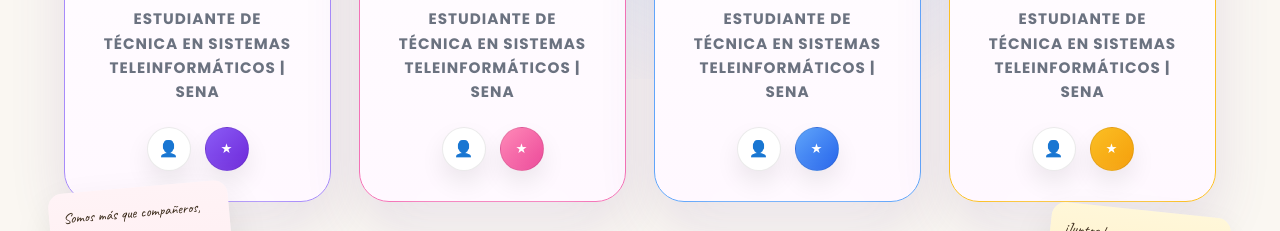
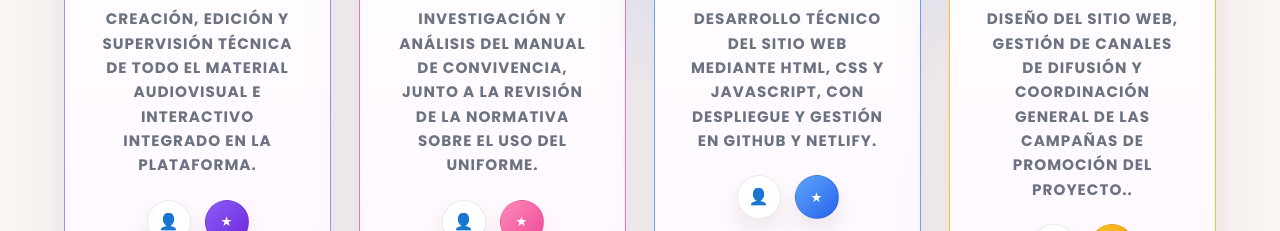
Before and after one commit to alexandraqua3/proyecto-imagen-personal, a plain HTML site: page sobre-nosotros.html in a window 1280 px wide. Shown: the part 721-952 px from the top of the page. Drawn offline with Linux system fonts and the light colour scheme.

Commit message:
Actualiza descripciones del equipo

```diff
--- a/sobre-nosotros.html
+++ b/sobre-nosotros.html
@@ -94,7 +94,7 @@
             <div class="badge" style="background:linear-gradient(135deg,var(--card1-icon),#6d28d9)">♥</div>
             <div class="portrait"><img src="assets/images/Adriana Morales.jpeg" alt="Adriana Morales"></div>
             <div class="name" style="color:var(--card1-icon)">Adriana Morales</div>
-            <div class="subtitle">ESTUDIANTE DE TÉCNICA EN SISTEMAS TELEINFORMÁTICOS | SENA</div>
+            <div class="subtitle">Creación, edición y supervisión técnica de todo el material audiovisual e interactivo integrado en la plataforma.</div>
             <div class="actions"><a href="https://www.instagram.com/_valennn29?igsh=MWdraXpzaTV1cjNpcA==" target="_blank" rel="noopener noreferrer" class="btn-circle" aria-label="Perfil de Instagram de Adriana Morales">👤</a><button class="btn-circle primary">★</button></div>
           </article>
 
@@ -103,7 +103,7 @@
             <div class="badge" style="background:linear-gradient(135deg,var(--card2-icon),#db2777)">★</div>
             <div class="portrait"><img src="assets/images/Valery Sierra.jpeg" alt="Valery Sierra"></div>
             <div class="name" style="color:var(--card2-icon)">Valery Sierra</div>
-            <div class="subtitle">ESTUDIANTE DE TÉCNICA EN SISTEMAS TELEINFORMÁTICOS | SENA</div>
+            <div class="subtitle">Investigación y análisis del manual de convivencia, junto a la revisión de la normativa sobre el uso del uniforme.</div>
             <div class="actions"><a href="https://www.instagram.com/valery_sierra02?igsh=bzVkZmxwZzg1YTho" target="_blank" rel="noopener noreferrer" class="btn-circle" aria-label="Perfil de Instagram de Valery Sierra">👤</a><button class="btn-circle" style="background:linear-gradient(135deg,#ff8ab8,#ec4899);color:#fff">★</button></div>
           </article>
 
@@ -112,7 +112,7 @@
             <div class="badge" style="background:linear-gradient(135deg,var(--card3-icon),#2563eb)">👍</div>
             <div class="portrait"><img src="assets/images/Daniel Castro.jpeg" alt="Daniel Castro"></div>
             <div class="name" style="color:var(--card3-icon)">Daniel Castro</div>
-            <div class="subtitle">ESTUDIANTE DE TÉCNICA EN SISTEMAS TELEINFORMÁTICOS | SENA</div>
+            <div class="subtitle">Desarrollo técnico del sitio web mediante HTML, CSS y JavaScript, con despliegue y gestión en GitHub y Netlify.</div>
             <div class="actions"><a href="https://www.instagram.com/danfecastro09?igsh=OGMyY251ZmN1amV5" target="_blank" rel="noopener noreferrer" class="btn-circle" aria-label="Perfil de Instagram de Daniel Castro">👤</a><button class="btn-circle" style="background:linear-gradient(135deg,#60a5fa,#2563eb);color:#fff">★</button></div>
           </article>
 
@@ -121,7 +121,7 @@
             <div class="badge" style="background:linear-gradient(135deg,var(--card4-icon),#b45309)">♥</div>
             <div class="portrait"><img src="assets/images/Stefany Martínez.jpeg" alt="Stefany Martínez"></div>
             <div class="name" style="color:var(--card4-icon)">Stefany Martínez</div>
-            <div class="subtitle">ESTUDIANTE DE TÉCNICA EN SISTEMAS TELEINFORMÁTICOS | SENA</div>
+            <div class="subtitle">Diseño del sitio web, gestión de canales de difusión y coordinación general de las campañas de promoción del proyecto..</div>
             <div class="actions"><a href="https://www.instagram.com/tefanyyy_?igsh=Y3o2MjRqbWNwaWY4" target="_blank" rel="noopener noreferrer" class="btn-circle" aria-label="Perfil de Instagram de Stefany Martínez">👤</a><button class="btn-circle" style="background:linear-gradient(135deg,#fbbf24,#f59e0b);color:#fff">★</button></div>
           </article>
 
```
